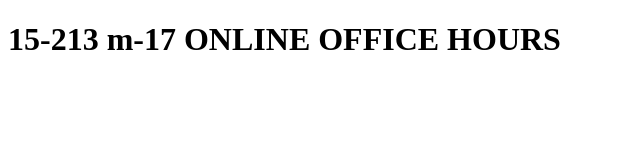
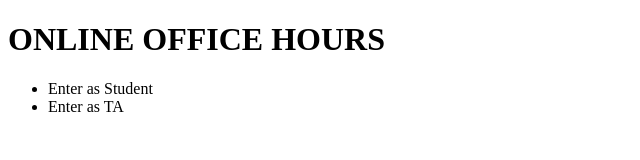
Before and after one commit to mdayao/Epidemiology-Prediction-Visualisation-Tool, a plain HTML site: page index.html in a window 1280 px wide. Shown: the whole page, without its empty margins (0-640 px from the left). Drawn offline with Linux system fonts and the light colour scheme.

Commit message:
Update index.html

```diff
--- a/index.html
+++ b/index.html
@@ -7,7 +7,11 @@
 
   <body>
 
-    <h1>15-213 m-17 ONLINE OFFICE HOURS</h1>
+    <h1>ONLINE OFFICE HOURS</h1>
+    <ul>
+      <li> Enter as Student </li>
+      <li> Enter as TA </li>
+    </ul>
 
   </body>
 
```
